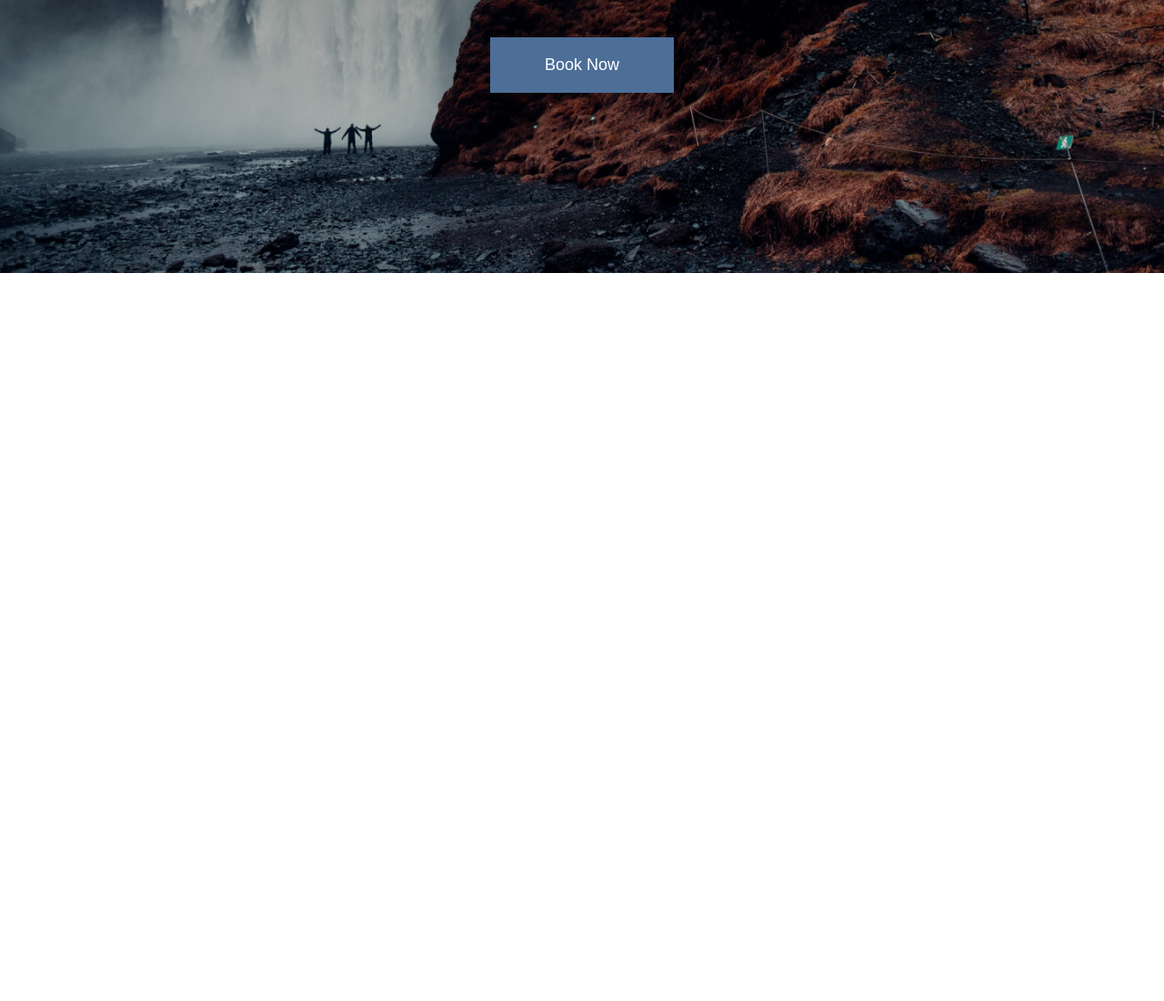
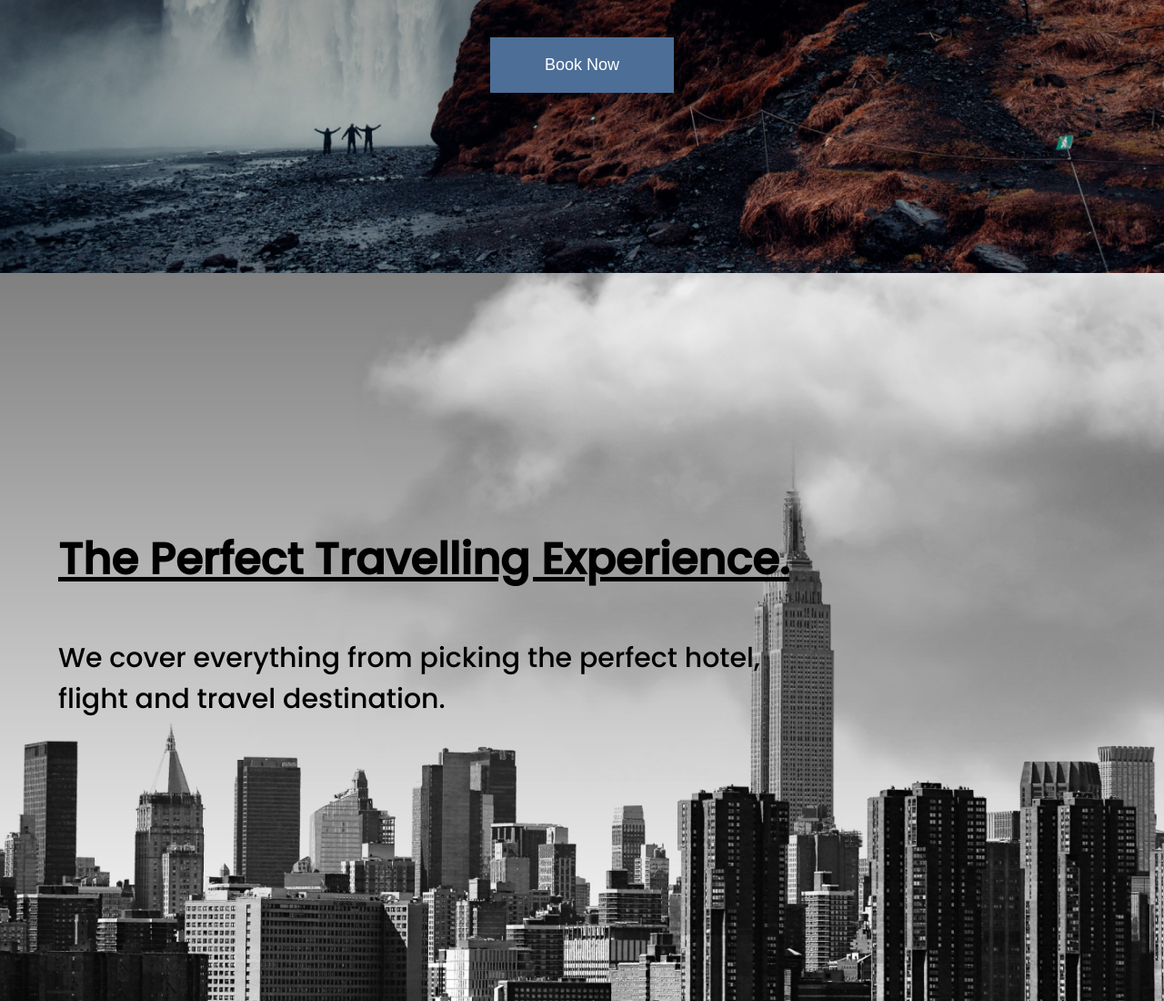
Before and after one commit to TLKDi/Travelly, a plain HTML site: page index.html in a window 1280 px wide. Shown: the part 500-1600 px from the top of the page at 91% size. Before the commit the page ends 800 px from the top, so only its background shows below. Drawn offline with Linux system fonts and the light colour scheme; a web font is replaced by a local one.

Commit message:
Created the city section

```diff
--- a/index.html
+++ b/index.html
@@ -29,5 +29,13 @@
         <h3>Start your travel at an affordable price with Travelly<br/> Contact us now below</h3>
         <button>Book Now</button>
     </section>
+    <section id="locations">
+        <header class="locations-head">
+            <h2>The Perfect Travelling Experience.</h2>
+            <h3>We cover everything from picking the perfect hotel,<br/> flight and travel destination.</h3>
+            <img src="img/cloud.png" class="moving-cloud-1 cloud" alt=""/>
+            <img src="img/cloud.png" class="moving-cloud-2 cloud" alt=""/>
+        </header>
+    </section>
 </body>
 </html>
--- a/styles.css
+++ b/styles.css
@@ -46,7 +46,13 @@ button{
     color:white;
     font-size: 1.8rem;
     cursor:pointer;
+    transition: background 0.5s ease-in-out;
 }
+
+button:hover{
+    background: #0d3e7a;
+}
+
 /* Nav Section with Hero*/
 
 .main-head{
@@ -96,6 +102,63 @@ nav ul{
     padding: 5rem;
 }
 
+/*Locations section*/
+
+#locations{
+    min-height: 100vh;
+    background: linear-gradient(rgba(0,0,0,0.5), transparent), url('/img/new-york-page.png');
+    background-size: cover;
+    background-position: center;
+    display: flex;
+    align-items: center;
+    position:relative;
+    overflow: hidden;
+}
+
+.locations-head{
+    width: 90%;
+    margin: auto;
+}
+
+.cloud{
+    position: absolute;
+    top:0%;
+    right:0%;
+    pointer-events: none;
+}
+
+.moving-cloud-1{
+    animation: cloudAnimation 3s infinite alternate ease-in-out;
+}
+
+.moving-cloud-2{
+    top:20%;
+    z-index: -1;
+    opacity: 0.5;
+    animation: cloudAnimation 4s infinite alternate ease-in-out;
+}
+
+.locations-head h2{
+    padding: 1rem 0rem;
+    text-decoration: underline;
+    text-decoration-thickness: 0.5rem;
+}
+
+.locations-head h3{
+    padding: 4rem 0rem;
+}
+
+@keyframes cloudAnimation{
+    from{
+        transform:translate(10%,-10%);
+    }
+    to{
+        transform:translate(0%,0%);
+    }
+}
+
+/*Media query*/
+
 @media screen and (max-width: 932px){
     html{
         font-size: 45%;
@@ -106,4 +169,19 @@ nav ul{
     #logo{
         padding: 2rem;
     }
+    .cloud{
+        height:40rem;
+    }
+    .moving-cloud-1{
+        z-index: -1;
+    }
+
+    .moving-cloud-2{
+        z-index: -2;
+    }
+
+    .locations-head h3{
+        background: rgba(19,28,39,0.8);
+        color: white;
+    }
 }
```
